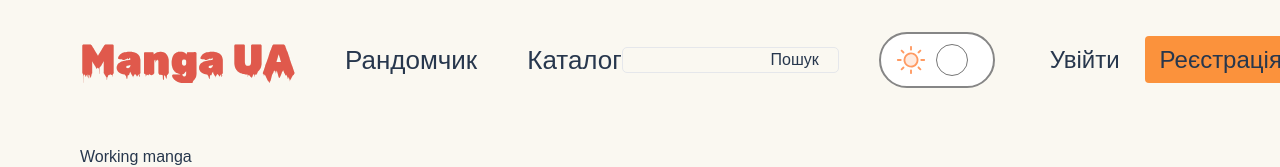
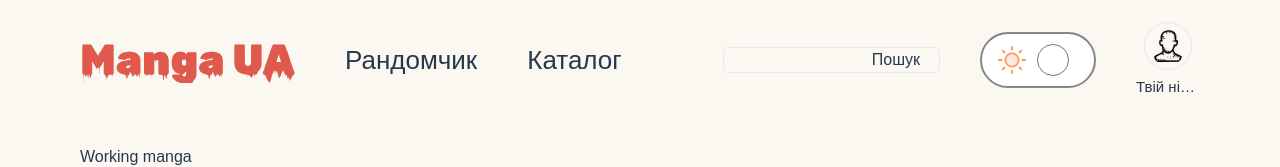
Before and after one commit to Manga-UA/Web-sites, a React (Create React App) app in the folder client/: page / in a window 1280 px wide. Shown: the top 167 px of the page. Built offline with nearby package versions, Linux system fonts and the light colour scheme; a web font is replaced by a local one.

Commit message:
add user auth header version

```diff
--- a/client/src/components/Header.jsx
+++ b/client/src/components/Header.jsx
@@ -1,22 +1,24 @@
-import React, { useContext, useState, } from 'react'
+import React, { useContext, useState} from 'react'
 import {NavLink} from 'react-router-dom'
 import { ReactComponent as LogoIcon } from '../images/Logo.svg'
 import { ReactComponent as MenuIcon } from '../images/menu-open-icon.svg'
 import { ReactComponent as MenuCloseIcon } from '../images/menu-close-icon.svg'
 
-import { CATALOG_ROUTE, DARK_THEME, LOGIN_ROUTE, MANGA_ROUTE, REGISTRATION_ROUTE } from '../utils/consts'
+import { CATALOG_ROUTE, DARK_THEME, LOGIN_ROUTE, MANGA_ROUTE, PROFILE_ROUTE, REGISTRATION_ROUTE } from '../utils/consts'
 import { Context } from '../index';
 import { observer } from 'mobx-react-lite';
 import RadioBtnTheme from './RadioBtnTheme';
 import MobileHeader from './MobileHeader'
 import SearchMenu from './SearchMenu'
+import userIcon from '../images/userIcon.png'
 const Header = observer(() => {
 
 	const [isMobileMenuOpen, setIsMobileMenuOpen] = useState(false);
 
 	// контекст теми
 	const {theme} = useContext(Context);
-
+	// контекст користувача
+	const {user}  = useContext(Context);
 
 	return (
 		<header className=' flex justify-between items-center h-16 lg:h-[90px]'>
@@ -38,6 +40,20 @@ const Header = observer(() => {
 				{/* Btn theme */}
 				<RadioBtnTheme/>
 				{/* Auth and Reg btn */}
+				{user.isAuth ?
+					<ul className='flex space-x-[10px]'>
+						<li>
+							<NavLink
+								className="flex flex-col items-center gap-2"
+								to={PROFILE_ROUTE}
+							>
+									<img className='border border-solid border-stroke-dark rounded-full p-1 h-12 w-12' src={userIcon} alt="userIcon" />
+									<p className='h-5 w-16 truncate text-text-md'>Твій нікнейм</p>
+
+							</NavLink>
+						</li>
+					</ul>
+					:
 					<ul className='flex space-x-[10px]'>
 						<li>
 							<NavLink
@@ -56,6 +72,8 @@ const Header = observer(() => {
 							</NavLink>
 						</li>
 					</ul>
+				}
+
 			</div>
 			{/* Mobile Header */}
 			<div
--- a/client/src/components/MobileHeader.jsx
+++ b/client/src/components/MobileHeader.jsx
@@ -1,14 +1,21 @@
-import React, { useContext, useState } from 'react';
-import { CATALOG_ROUTE, DARK_THEME, LIGHT_THEME, LOGIN_ROUTE, MANGA_ROUTE, REGISTRATION_ROUTE } from '../utils/consts';
+import React, { useContext} from 'react';
+import { DARK_THEME, LIGHT_THEME, LOGIN_ROUTE, PROFILE_ROUTE, REGISTRATION_ROUTE } from '../utils/consts';
 import { Context } from '../index';
 import RadioBtnTheme from './RadioBtnTheme';
 import CatalogPages from '../pages/CatalogPages';
 import { NavLink } from 'react-router-dom';
 import SearchMenu from './SearchMenu';
+import userIcon from '../images/userIcon.png'
+import { observer } from 'mobx-react-lite';
 
-const MobileHeader = ({ isOpen = false }) => {
+
+const MobileHeader = observer(({ isOpen = false }) => {
+	// контекст користувача
+	const { user } = useContext(Context);
+
 	// контекст теми
 	const { theme } = useContext(Context);
+
 	// lock body with scrolling
 	isOpen ? document.body.classList.add('lock'):document.body.classList.remove('lock');
 	return (
@@ -25,8 +32,23 @@ const MobileHeader = ({ isOpen = false }) => {
 			</ul>
 			<div className='flex flex-col items-center space-y-4'>
 				<SearchMenu />
+				{/* Radio btn theme */}
+				<RadioBtnTheme />
+				{/* Btn groupe in auth */}
+				{user.isAuth ?
+					<ul className='flex flex-col items-center space-y-4'>
+						<li>
+							<NavLink
+								className="flex flex-col items-center gap-2"
+								to={PROFILE_ROUTE}
+							>
+									<img className='border border-solid border-stroke-dark rounded-full p-1 h-12 w-12' src={userIcon} alt="userIcon" />
+									<p className='h-5 w-[70px] truncate text-text-bg'>Твій нікнейм</p>
 
-				<RadioBtnTheme />
+							</NavLink>
+						</li>
+					</ul>
+					:
 					<ul className='flex flex-col items-center space-y-4'>
 						<li>
 							<NavLink
@@ -45,11 +67,12 @@ const MobileHeader = ({ isOpen = false }) => {
 							</NavLink>
 						</li>
 					</ul>
+				}
 			</div>
 		</div>
 
 		</React.Fragment>
 	);
-}
+})
 
 export default MobileHeader;
--- a/client/src/components/MostPopularItem.jsx
+++ b/client/src/components/MostPopularItem.jsx
@@ -69,11 +69,6 @@ const MostPopularItem = () => {
 					slidesPerView: 5.5,
 					spaceBetween: 40,
 					slidesPerGroup: 1
-				},
-				1440: {
-					slidesPerView: 7.5,
-					spaceBetween: 40,
-					slidesPerGroup: 1,
 				},
 			}}
 			pagination={{
--- a/client/src/manga/UserManga.js
+++ b/client/src/manga/UserManga.js
@@ -3,7 +3,7 @@ import {makeAutoObservable} from 'mobx'
 export default class UserManga {
 	constructor() {
 		// Нижній прочерк перед змінною означає, що таку змінну не можна змінювати
-		this._isAuth = false
+		this._isAuth = true
 		this._user = false
 		makeAutoObservable(this)
 	}
```
Also changed, not shown: client/src/images/userIcon.png (added). Lines whose indentation alone changed are shown as unchanged.
